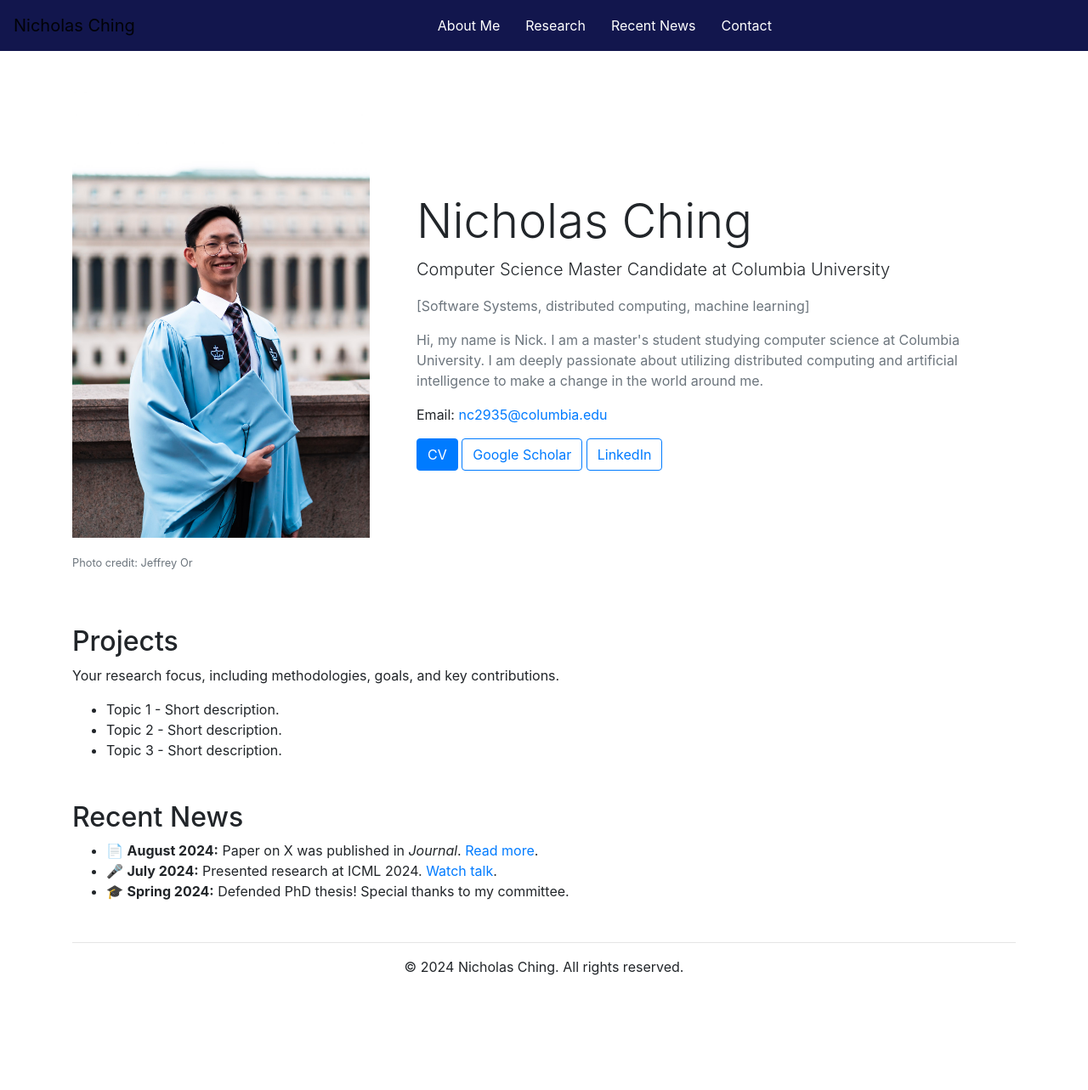
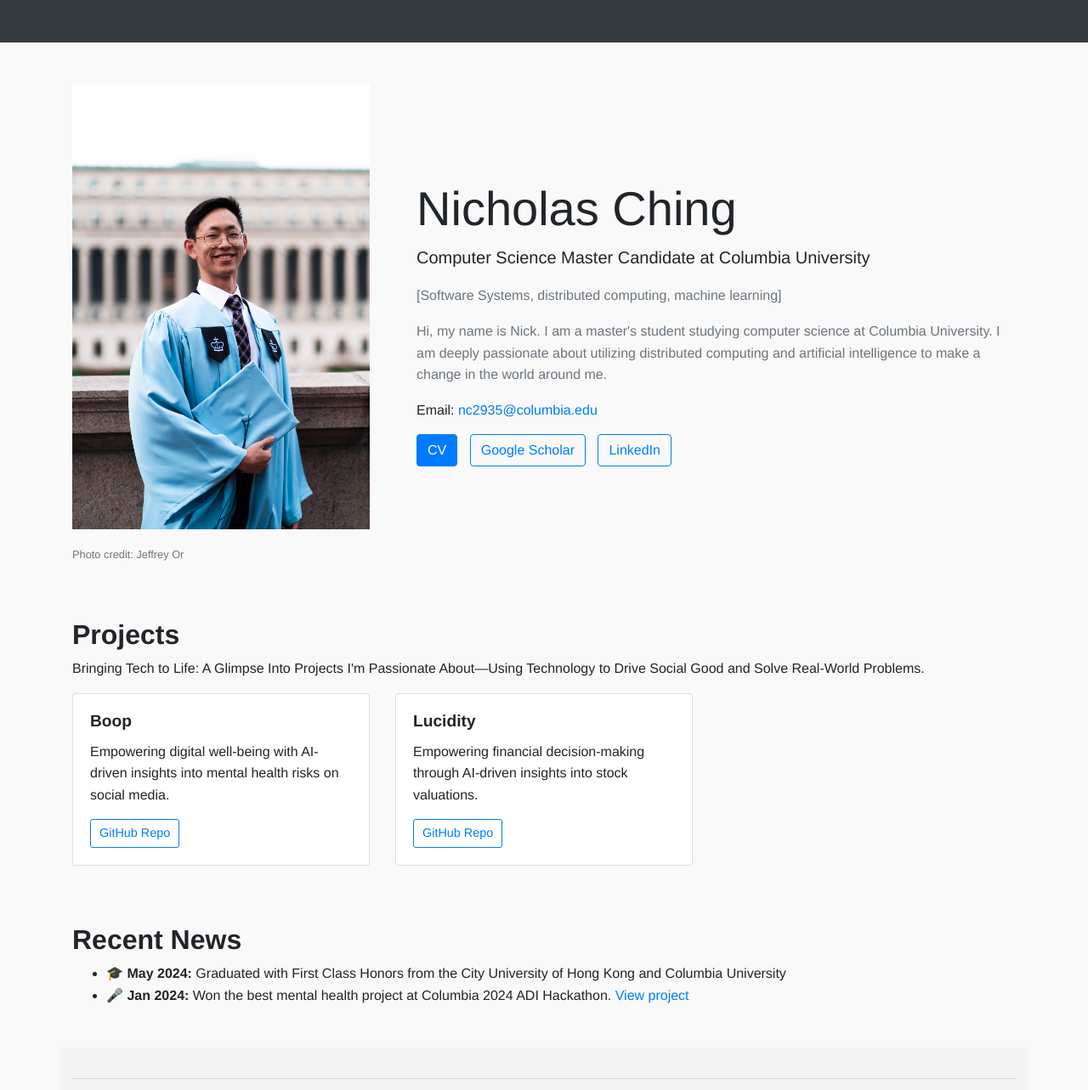
Before and after one commit to nick-ching23/nick-ching23.github.io, a plain HTML site: page index.html in a window 1280 px wide. Shown: the top 1283 px of the page at 85% size. Before the commit the page ends 1166 px from the top, so only its background shows below. Drawn offline with nearby package versions, Linux system fonts and the light colour scheme.

Commit message:
mostly completed website

```diff
--- a/index.html
+++ b/index.html
@@ -1,5 +1,6 @@
 <!DOCTYPE html>
 <html lang="en">
+
 <head>
     <meta charset="UTF-8">
     <meta http-equiv="X-UA-Compatible" content="IE=edge">
@@ -8,30 +9,11 @@
     <link rel="stylesheet" href="https://stackpath.bootstrapcdn.com/bootstrap/4.5.2/css/bootstrap.min.css">
     <link rel="stylesheet" href="styles.css">
 </head>
+
 <body>
 
-    <nav class="navbar navbar-expand-lg navbar-light bg-custom">
-        <a class="navbar-brand mx-auto" href="#">Nicholas Ching</a> <!-- Center the brand as well -->
-        <button class="navbar-toggler" type="button" data-toggle="collapse" data-target="#navbarNav" aria-controls="navbarNav" aria-expanded="false" aria-label="Toggle navigation">
-          <span class="navbar-toggler-icon"></span>
-        </button>
-        <div class="collapse navbar-collapse justify-content-center" id="navbarNav">
-          <ul class="navbar-nav">
-            <li class="nav-item">
-              <a class="nav-link" href="#about">About Me</a>
-            </li>
-            <li class="nav-item">
-              <a class="nav-link" href="#research">Research</a>
-            </li>
-            <li class="nav-item">
-              <a class="nav-link" href="#news">Recent News</a>
-            </li>
-            <li class="nav-item">
-              <a class="nav-link" href="#contact">Contact</a>
-            </li>
-          </ul>
-        </div>
-      </nav>
+    <div class="top-bar"></div>
+
     <section class="container mt-5">
         <div class="row align-items-center"> <!-- align-items-center vertically centers the text with the image -->
             <div class="col-md-4">
@@ -42,40 +24,67 @@
                 <h1 class="display-4">Nicholas Ching</h1>
                 <p class="lead">Computer Science Master Candidate at Columbia University</p>
                 <p class="text-muted">[Software Systems, distributed computing, machine learning]</p>
-            <p class="text-muted">Hi, my name is Nick. I am a master's student studying computer science at Columbia University.
-                I am deeply passionate about utilizing distributed computing and artificial intelligence to make a change in the world
+                <p class="text-muted">Hi, my name is Nick. I am a master's student studying computer science at Columbia
+                    University.
+                    I am deeply passionate about utilizing distributed computing and artificial intelligence to make a
+                    change in the world
                     around me.
 
 
                 </p>
                 <p>Email: <a href="mailto:nc2935@columbia.edu">nc2935@columbia.edu</a></p>
                 <p>
-                <a href="https://nick-ching23.github.io/N%20Ching%20Resume.pdf" class="btn btn-primary" target="_blank">CV</a>
-                <a href="https://scholar.google.com" class="btn btn-outline-primary" target="_blank">Google Scholar</a>
-              <a href="https://www.linkedin.com/in/nicholas-ching/" class="btn btn-outline-primary" target="_blank">LinkedIn</a>
+                    <a href="https://nick-ching23.github.io/N%20Ching%20Resume.pdf" class="btn btn-primary"
+                        target="_blank">CV</a>
+                    <a href="https://scholar.google.com" class="btn btn-outline-primary" target="_blank">Google
+                        Scholar</a>
+                    <a href="https://www.linkedin.com/in/nicholas-ching/" class="btn btn-outline-primary"
+                        target="_blank">LinkedIn</a>
                 </p>
             </div>
         </div>
     </section>
 
-<!-- Research Section -->
-<section class="container mt-5" id="research">
-  <h2>Projects</h2>
-  <p>Your research focus, including methodologies, goals, and key contributions.</p>
-  <ul>
-    <li>Topic 1 - Short description.</li>
-    <li>Topic 2 - Short description.</li>
-    <li>Topic 3 - Short description.</li>
-  </ul>
+    <section class="container mt-5" id="projects">
+        <h2><strong>Projects</strong></h2>
+        <p>Bringing Tech to Life: A Glimpse Into Projects I'm Passionate About—Using Technology to Drive Social Good and Solve Real-World Problems.</p>
+
+        <div class="row">
+          <!-- Project 1 Card -->
+          <div class="col-md-4">
+            <div class="card">
+              <div class="card-body">
+                <h5 class="card-title">Boop</h5>
+                <p class="card-text">Empowering digital well-being with AI-driven insights into mental health risks on social media.</p>
+                <a href="https://github.com/nick-ching23/Boop" target="_blank" class="btn btn-outline-slim">GitHub Repo</a>
+              </div>
+            </div>
+          </div>
+
+          <!-- Project 2 Card -->
+          <div class="col-md-4">
+            <div class="card">
+              <div class="card-body">
+                <h5 class="card-title">Lucidity</h5>
+                <p class="card-text">Empowering financial decision-making through AI-driven insights into stock valuations.</p>
+                <a href="https://github.com/nick-ching23/lucidity" target="_blank" class="btn btn-outline-slim">GitHub Repo</a>
+              </div>
+            </div>
+          </div>
+
+          <!-- Project 3 Card -->
+
       </section>
+
 
     <!-- Recent News Section -->
     <section class="container mt-5" id="news">
-  <h2>Recent News</h2>
+        <h2><strong>Recent News</strong></h2>
         <ul>
-    <li>📄 <strong>August 2024:</strong> Paper on X was published in <em>Journal</em>. <a href="link-to-paper" target="_blank">Read more</a>.</li>
-    <li>🎤 <strong>July 2024:</strong> Presented research at ICML 2024. <a href="link-to-talk" target="_blank">Watch talk</a>.</li>
-    <li>🎓 <strong>Spring 2024:</strong> Defended PhD thesis! Special thanks to my committee.</li>
+            <li>🎓 <strong>May 2024:</strong> Graduated with First Class Honors from the City University of Hong Kong
+                and Columbia University</li>
+            <li>🎤 <strong>Jan 2024:</strong> Won the best mental health project at Columbia 2024 ADI Hackathon. <a
+                    href="https://github.com/nick-ching23/Boop">View project</a></li>
         </ul>
     </section>
 
@@ -91,4 +100,5 @@
     <script src="https://stackpath.bootstrapcdn.com/bootstrap/4.5.2/js/bootstrap.min.js"></script>
 
 </body>
+
 </html>
--- a/styles.css
+++ b/styles.css
@@ -3,28 +3,81 @@
     padding-left: 40px;  /* Add extra padding between image and text */
 }
 
-/* Custom Background for Navbar */
-.bg-custom {
-    background-color: #12164d;
+/* Custom colored bar at the top */
+.top-bar {
+    background-color: #343a40; /* Dark background color */
+    height: 50px; /* Adjust the height as needed */
+    width: 100%;
 }
 
-.navbar-light .navbar-nav .nav-link {
-    color: #fff;  /* White text for links */
-    padding: 10px 15px; /* Add padding to links */
+/* Body and Typography */
+body {
+    font-family: 'Helvetica', sans-serif;
+    line-height: 1.6;
+    margin: 0;
+    padding: 0;
+    background-color: #f9f9f9;
 }
 
-.navbar-light .navbar-nav .nav-link:hover {
-    color: #ddd;  /* Lighter color on hover */
+/* Section for main content */
+.about-info {
+    padding-left: 40px; /* Add extra padding between image and text */
 }
 
-/* Center navbar links */
-.navbar-nav {
-    flex-direction: row;
+/* Buttons for CV, Scholar, Twitter */
+.btn {
+    margin-right: 10px; /* Add spacing between buttons */
 }
 
-/* Ensure image is responsive and aligned */
+/* Footer */
+footer {
+    margin-top: 50px;
+    padding: 20px 0;
+    background-color: #f4f4f4;
+    text-align: center;
+}
+
+/* Image Styling */
 .img-fluid {
     max-width: 100%;
     height: auto;
     margin-bottom: 20px; /* Add space below the image */
 }
+/* Add some margin below each card */
+.card {
+    margin-bottom: 20px;
+}
+
+/* Add more padding within each card */
+.card-body {
+    padding: 20px;  /* Increase padding slightly */
+}
+
+/* Customize the card title size */
+.card-title {
+    font-size: 1.2rem;
+    font-weight: bold;
+}
+
+/* Minimalist, slim button style */
+.btn-outline-slim {
+    background-color: transparent;
+    border: 1px solid #007bff;
+    color: #007bff;
+    padding: 5px 10px;
+    font-size: 0.9rem;
+    border-radius: 3px;
+    text-transform: none;
+    transition: background-color 0.2s ease, color 0.2s ease;
+}
+
+.btn-outline-slim:hover {
+    background-color: #007bff;
+    color: #fff;
+    text-decoration: none;
+}
+
+.btn-outline-slim:focus {
+    outline: none;
+    box-shadow: none;
+}
```
Lines whose indentation alone changed are shown as unchanged.
